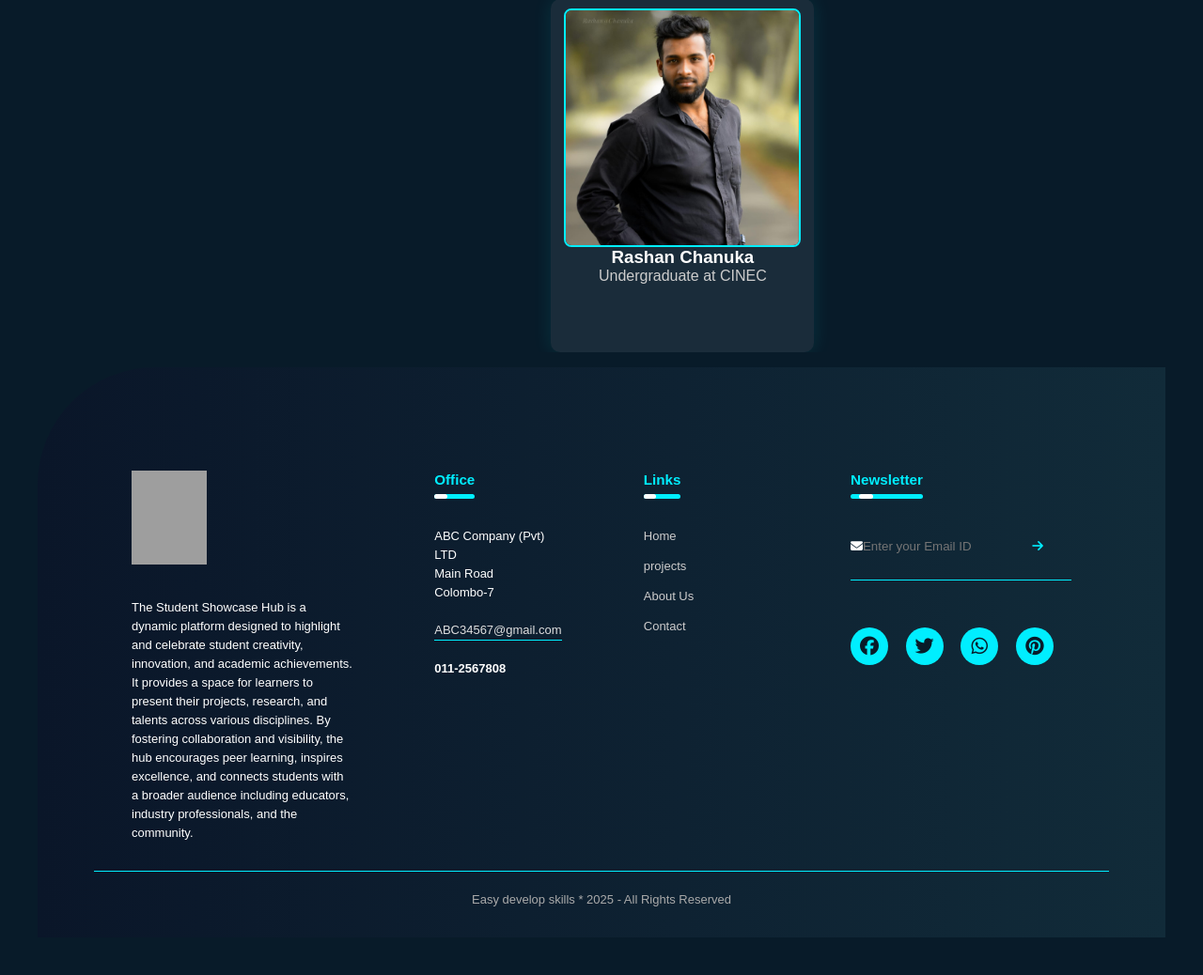
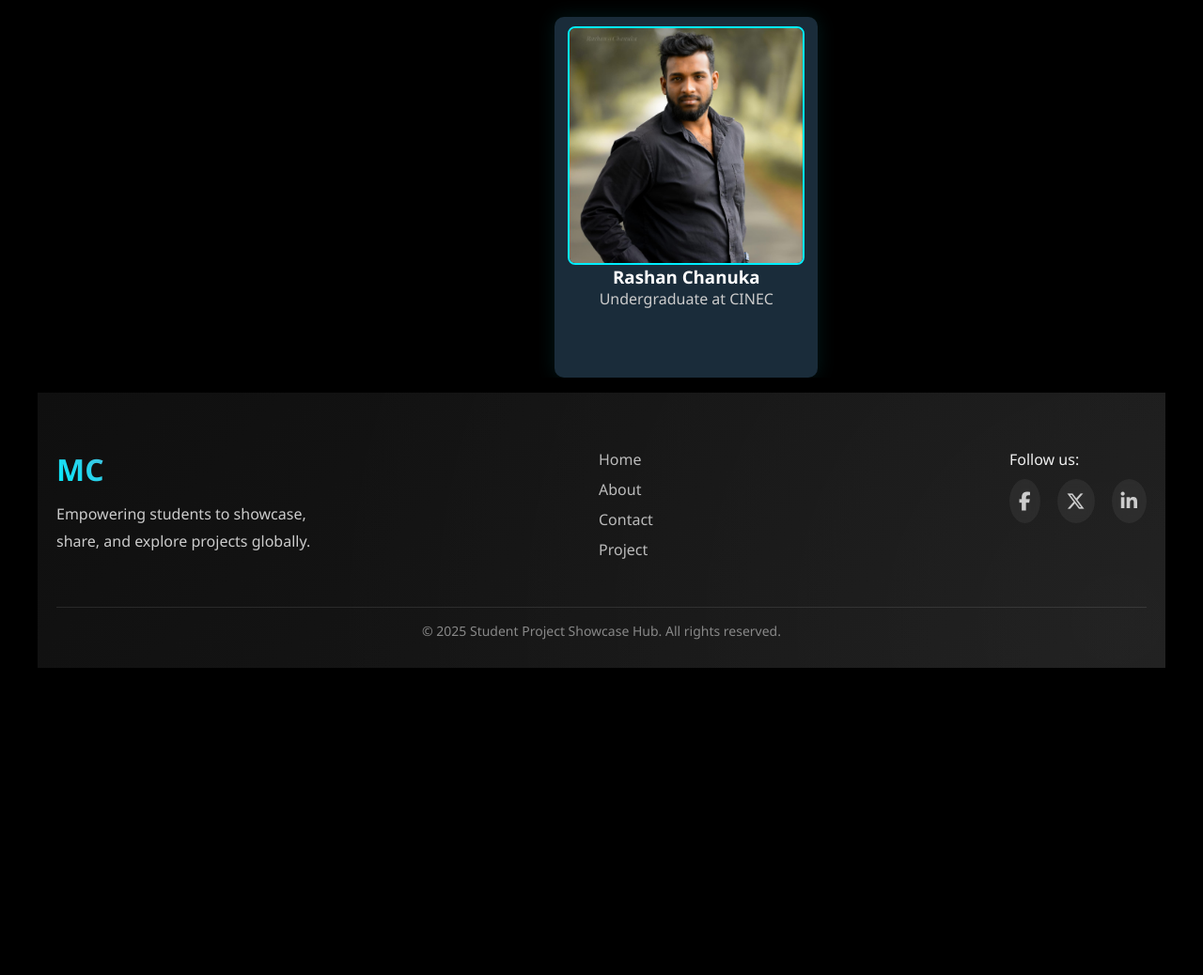
Before and after one commit to sandu20021111/skillhub, a PHP site: page /about.php in a window 1280 px wide. Shown: the part 1908-2946 px from the top of the page at 94% size. After the commit the page ends 2619 px from the top, so only its background shows below. Run offline with PHP 8.4, Linux system fonts and the light colour scheme; grey boxes are pictures that could not be loaded.

Commit message:
student-showcase-updated

```diff
--- a/Student-showcase/assets/css/footer.css
+++ b/Student-showcase/assets/css/footer.css
@@ -1,150 +1,146 @@
-* {
-    margin: 0;
-    padding: 0;
-    font-family: 'poppins', sans-serif;
-    box-sizing: border-box;
-}
-body {
-    background: #081b29;
-}
-footer {
-    width: 100%;
+/* footer.css */
+.footer {
+    background: linear-gradient(135deg, #0f0f0f, #1a1a1a);
+    color: #f0f0f0;
+    padding: 60px 20px 30px;
+    font-family: 'Segoe UI', Tahoma, Geneva, Verdana, sans-serif;
     position: relative;
-    bottom: 0;
-    background: linear-gradient(to right, #0a1629, #112b39);
-    color: #fff;
-    padding: 100px 0 30px;
-    border-top-left-radius: 125px;
-    font-size: 13px;
-    line-height: 20px;
-}
-.row {
-    width: 85%;
-    margin: auto;
-    display: flex;
-    flex-wrap: wrap;
-    align-items: flex-start;
-    justify-content: space-between;
-}
-.col {
-    flex-basis: 25%;
-    padding: 10px;
-}
-.col:nth-child(2), .col:nth-child(3) {
-    flex-basis: 15%;
-}
-.logo {
-    width: 80px;
-    margin-bottom: 30px;
-}
-.col h3 {
-    width: fit-content;
-    margin-bottom: 40px;
-    position: relative;
-    color: #0ef;
-}
-.email-id {
-    width: fit-content;
-    border-bottom: 1px solid #0ef;
-    margin: 20px 0;
-    color: #e0e0e0;
-}
-ul li {
-    list-style: none;
-    margin-bottom: 12px;
-}
-ul li a {
-    text-decoration: none;
-    color: #ccc;
-}
-form {
-    padding-bottom: 15px;
-    display: flex;
-    align-items: center;
-    justify-content: space-between;
-    border-bottom: 1px solid #0ef;
-    margin-bottom: 50px;
-}
-form .far {
-    font-size: 18px;
-    margin-right: 10px;
-    color: #0ef;
-}
-form input {
-    width: 100%;
-    background: transparent;
-    color: #e0e0e0;
-    border: 0;
-    outline: none;
-}
-form button {
-    background: transparent;
-    border: 0;
-    outline: none;
-    color: #0ef;
-    cursor: pointer;
-}
-form button .fa {
-    font-size: 16px;
-    color: #0ef;
-}
-.social-icons .fa-brands {
-    width: 40px;
-    height: 40px;
-    border-radius: 50%;
-    text-align: center;
-    line-height: 40px;
-    font-size: 20px;
-    color: #081b29;
-    background: #0ef;
-    margin-right: 15px;
-}
-hr {
-    width: 90%;
-    border: 0;
-    border-bottom: 1px solid #0ef;
-    margin: 20px auto;
-}
-.copyright {
-    text-align: center;
-    color: #aaa;
-}
-.underline {
-    width: 100%;
-    height: 5px;
-    background: #0ef;
-    border-radius: 3px;
-    position: absolute;
-    top: 25px;
-    left: 0;
+    z-index: 1;
     overflow: hidden;
 }
-.underline span {
-    width: 15px;
-    height: 100%;
-    background: #fff;
-    border-radius: 3px;
+
+.footer::before {
+    content: '';
     position: absolute;
-    top: 0;
-    left: 10px;
-    animation: moving 2s linear infinite;
+    top: -50px;
+    left: -50px;
+    width: 200%;
+    height: 200%;
+    background: radial-gradient(circle at center, rgba(255, 255, 255, 0.04), transparent 70%);
+    z-index: 0;
 }
-@keyframes moving {
-    0% {
-        left: -20px;
+
+.footer-content {
+    display: flex;
+    justify-content: space-between;
+    flex-wrap: wrap;
+    gap: 40px;
+    max-width: 1200px;
+    margin: auto;
+    position: relative;
+    z-index: 2;
+
+}
+
+.footer-left h2 {
+    font-size: 32px;
+    margin-bottom: 12px;
+    background: linear-gradient(45deg,  #0ef, #ff4081);
+    -webkit-background-clip: text;
+    -webkit-text-fill-color: transparent;
+}
+
+.footer-left p {
+    font-size: 16px;
+    color: #ccc;
+    max-width: 300px;
+    line-height: 1.8;
+}
+
+.footer-links {
+    display: flex;
+    flex-direction: column;
+    gap: 10px;
+    min-width: 160px;
+}
+
+.footer-links a {
+    color: #bbb;
+    text-decoration: none;
+    font-size: 16px;
+    transition: all 0.3s ease;
+    position: relative;
+}
+
+.footer-links a::after {
+    content: '';
+    position: absolute;
+    left: 0;
+    bottom: -3px;
+    width: 0%;
+    height: 2px;
+    background-color:  #0ef;
+    transition: width 0.3s ease;
+}
+
+.footer-links a:hover {
+    color:  #0ef;
+}
+
+.footer-links a:hover::after {
+    width: 100%;
+}
+
+.footer-social p {
+    font-size: 16px;
+    margin-bottom: 10px;
+}
+
+.footer-social .icons {
+    display: flex;
+    gap: 18px;
+}
+
+.footer-social a {
+    color: #ccc;
+    font-size: 20px;
+    background: rgba(255, 255, 255, 0.06);
+    padding: 10px;
+    border-radius: 50%;
+    backdrop-filter: blur(5px);
+    transition: transform 0.3s ease, background 0.3s ease;
+}
+
+.footer-social a:hover {
+    color: #fff;
+    background:  #0ef;
+    transform: scale(1.2);
+}
+
+.footer-bottom {
+    text-align: center;
+    margin-top: 50px;
+    border-top: 1px solid rgba(255, 255, 255, 0.1);
+    padding-top: 15px;
+    font-size: 14px;
+    color: #888;
+    position: relative;
+    z-index: 2;
+}
+
+/* Responsive Layout */
+@media (max-width: 768px) {
+    .footer-content {
+        flex-direction: column;
+        align-items: center;
+        text-align: center;
     }
-    100% {
-        left: 100%;
+
+    .footer-left,
+    .footer-links,
+    .footer-social {
+        width: 100%;
+        max-width: 500px;
+    }
+
+    .footer-links {
+        flex-direction: row;
+        flex-wrap: wrap;
+        justify-content: center;
+        gap: 15px;
+    }
+
+    .footer-links a {
+        margin: 5px 10px;
     }
 }
-@media (max-width: 700px) {
-    footer {
-        bottom: unset;
-    }
-    .col {
-        flex-basis: 100%;
-    }
-    .col:nth-child(2) .col:nth-child(3) {
-        flex-basis: 100%;
-    }
-}
--- a/Student-showcase/includes/footer.php
+++ b/Student-showcase/includes/footer.php
@@ -1,51 +1,34 @@
 <!-- Footer Section Start -->
 <link rel="stylesheet" href="https://cdnjs.cloudflare.com/ajax/libs/font-awesome/6.7.2/css/all.min.css" integrity="sha512-Evv84Mr4kqVGRNSgIGL/F/aIDqQb7xQ2vcrdIwxfjThSH8CSR7PBEakCr51Ck+w+/U6swU2Im1vVX0SVk9ABhg==" crossorigin="anonymous" referrerpolicy="no-referrer" />
-<link rel="stylesheet" href="../asseets/css/footer.css">
+<link rel="stylesheet" href="assets/css/footer.css">
 
-<footer>
-    <div class="row">
-        <div class="col">
-            <img src="logo.jpeg" class="logo" height="100px" width="100px" alt="Logo">
-            <p>The Student Showcase Hub is a dynamic platform designed to highlight and celebrate student creativity, innovation, and academic achievements. It provides a space for learners to present their projects, research, and talents across various disciplines. By fostering collaboration and visibility, the hub encourages peer learning, inspires excellence, and connects students with a broader audience including educators, industry professionals, and the community.</p>
-        </div>
 
-        <div class="col">
-            <h3>Office<div class="underline"><span></span></div></h3>
-            <p>ABC Company (Pvt) LTD</p>
-            <p>Main Road</p>
-            <p>Colombo-7</p>
-            <p class="email-id">ABC34567@gmail.com</p>
-            <h4>011-2567808</h4>
-        </div>
 
-        <div class="col">
-            <h3>Links<div class="underline"><span></span></div></h3>
-            <ul>
-                <li><a href="index.php">Home</a></li>
-                <li><a href="/project/all-products.php">projects</a></li>
-                <li><a href="about.php">About Us</a></li>
-                <li><a href="contact.php">Contact</a></li>
-            </ul>
-        </div>
 
-        <div class="col">
-            <h3>Newsletter<div class="underline"><span></span></div></h3>
-            <form>
-                <i class="fa-solid fa-envelope"></i>
-                <input type="email" placeholder="Enter your Email ID" required>
-                <button type="submit"><i class="fa-solid fa-arrow-right"></i></button>
-            </form>
 
-            <div class="social-icons">
-                <i class="fa-brands fa-facebook"></i>
-                <i class="fa-brands fa-twitter"></i>
-                <i class="fa-brands fa-whatsapp"></i>
-                <i class="fa-brands fa-pinterest"></i>
-            </div>
-        </div>
+
+<footer class="footer">
+  <div class="footer-content">
+    <div class="footer-left">
+      <h2>MC</h2>
+      <p>Empowering students to showcase, share, and explore projects globally.</p>
     </div>
-
-    <hr>
-    <p class="copyright">Easy develop skills * 2025 - All Rights Reserved</p>
+    <div class="footer-links">
+      <a href="index.php">Home</a>
+      <a href="about.php">About</a>
+      <a href="contact.php">Contact</a>
+      <a href="project.php">Project</a>
+    </div>
+    <div class="footer-social">
+      <p>Follow us:</p>
+      <div class="icons">
+        <a href="#"><i class="fab fa-facebook-f"></i></a>
+        <a href="#"><i class="fab fa-x-twitter"></i></a>
+        <a href="#"><i class="fab fa-linkedin-in"></i></a>
+      </div>
+    </div>
+  </div>
+  <div class="footer-bottom">
+    <p>© 2025 Student Project Showcase Hub. All rights reserved.</p>
+  </div>
 </footer>
-<!-- Footer Section End -->
--- a/Student-showcase/includes/header.php
+++ b/Student-showcase/includes/header.php
@@ -6,7 +6,7 @@
     <title>Header</title>
 
     <!-- CSS Files -->
-    <link rel="stylesheet" href="../assets/css/styles.css" />
+    <link rel="stylesheet" href="assets/css/styles.css" />
     <link rel="stylesheet" href="https://unpkg.com/aos@next/dist/aos.css" />
     <link rel="stylesheet" href="https://cdnjs.cloudflare.com/ajax/libs/font-awesome/6.5.0/css/all.min.css" />
 </head>
--- a/Student-showcase/index.php
+++ b/Student-showcase/index.php
@@ -68,6 +68,7 @@
                    url="https://prod.spline.design/2ksZhN5snA8Ci1mB/scene.splinecode">
     </spline-viewer>
 
+     <?php include 'includes/footer.php'; ?>
     <!-- JS Scripts -->
     <script type="module" src="https://unpkg.com/@splinetool/viewer@1.10.2/build/spline-viewer.js"></script>
     <script src="https://unpkg.com/aos@next/dist/aos.js"></script>
@@ -75,6 +76,5 @@
       AOS.init();
     </script>
 
-
 </body>
 </html>
```
